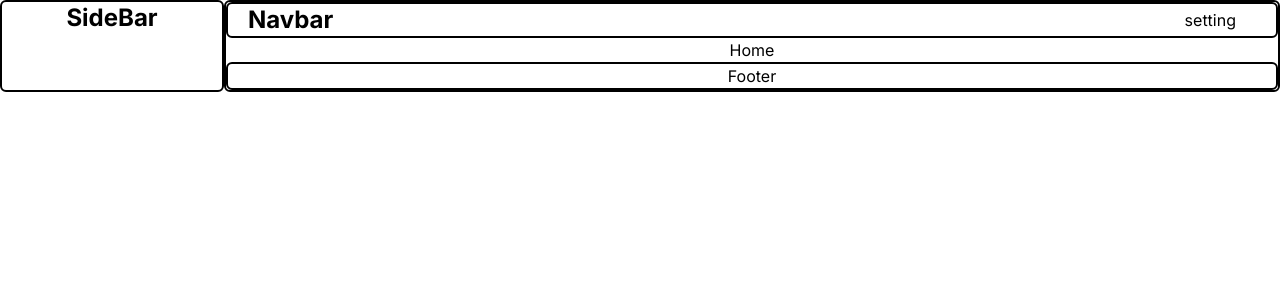
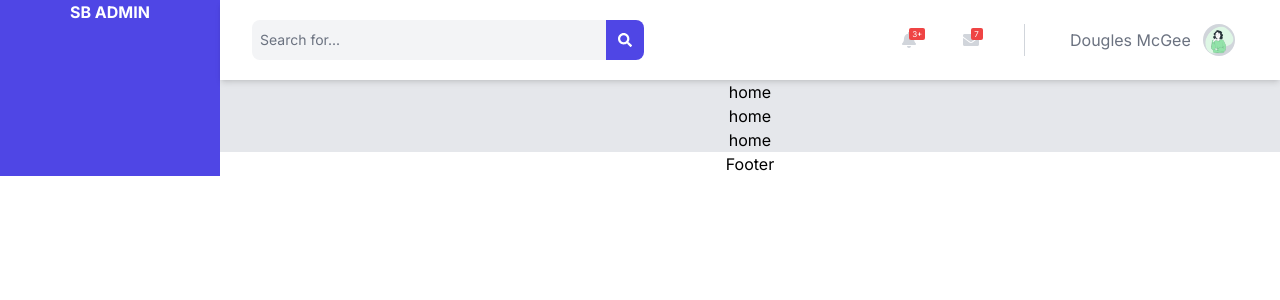
Before and after one commit to samudiSenevirathne/Admin-Dashboard, a Next.js app: page / in a window 1280 px wide. Shown: the top 300 px of the page. Built offline with nearby package versions, Linux system fonts and the light colour scheme.

Commit message:
Header Content Updated

```diff
--- a/app/componant/Dashboard.tsx
+++ b/app/componant/Dashboard.tsx
@@ -3,9 +3,17 @@ import  Footer  from "./Footer";
 
 export default function Dashboard() {
     return (
-      <main className="text-center w-full border-black border-2 rounded-md">
+      <main className="text-center w-full  bg-gray-200">
           <Header />
-          Home
+          <div>
+            home
+          </div>
+          <div>
+            home
+          </div>
+          <div>
+            home
+          </div>
           <Footer/>
       </main>
     );
--- a/app/componant/Footer.tsx
+++ b/app/componant/Footer.tsx
@@ -1,6 +1,6 @@
 export default function Footer() {
     return (
-      <main className="text-center  border-black border-2 rounded-md">
+      <main className="text-center  bg-white">
         <h1>Footer</h1>
       </main>
     );
--- a/app/componant/Header.tsx
+++ b/app/componant/Header.tsx
@@ -1,18 +1,49 @@
+import { FaSearch } from "react-icons/fa";
+import { FaBell } from "react-icons/fa";
+import { FaEnvelope } from "react-icons/fa";
+import Image from 'next/image';
+import User from "../image/Thinking face-bro.png";
+
 export default function Header() {
     return (
-        <nav className="flex ddl:flex-row justify-between dddl:flex-col border-black border-2 rounded-md">
+        <nav className="flex flex-row justify-between bg-white shadow-gray shadow-md">
 
-        <div className="flex flex-row justify-between">
-             <h1 className=" text-black text-2xl font-bold ml-5">Navbar</h1>
-       </div>
+        <div className="w-2/5 flex flex-row">
 
-          <ul className=" ddl:flex list-none mt-1 dddl:mx-5 dddl:flex-col ddl:flex-row dddl:hidden nav ">
+             <input className="w-full ml-8 mt-5 mb-5 bg-gray-100 rounded-l-lg
+             py-2 px-2 text-gray-600  placeholder:text-gray-500 sm:text-sm sm:leading-6
+             focus:outline-none focus:ring-4 focus:ring-offset-inherit  focus:ring-indigo-300  "
+             type="text"  name="title" placeholder="Search for..."/>
 
-              <li className="mr-5 text-1xl text-black font-dancing cursor-pointer ">
-              setting
-              </li>
+             <button className="flex mt-5 mb-5 w-10  mx-auto justify-center rounded-r-lg
+              bg-indigo-600 px-3 focus:ring-4 focus:ring-offset-inherit focus:ring-indigo-300
+             py-1.5 text-sm font-semibold" type="button" >
+             <FaSearch className="my-auto text-white" />
+             </button>
 
-          </ul>
+        </div>
+
+
+          <div className="w-2/5 flex flex-row justify-evenly">
+
+          <div className="flex flex-row cursor-pointer">
+          <FaBell className="my-auto text-gray-300" />
+          <div className="bg-red-500 h-3 w-4 text-center text-white text-[8px] rounded-sm mt-7 ml-2 absolute ">3+</div>
+          </div>
+
+          <div className="flex flex-row cursor-pointer">
+          <FaEnvelope className="my-auto text-gray-300" />
+          <div className="bg-red-500 h-3 w-3 text-center text-white text-[8px] rounded-sm mt-7 ml-2 absolute ">7</div>
+          </div>
+
+           <div  className="bg-gray-300 h-8 w-[1px] my-auto "></div>
+
+           <div className=" flex flex-row " >
+           <h1 className="my-auto text-gray-500 mr-3 cursor-pointer">Dougles McGee</h1>
+           <Image className="h-8 w-8 rounded-full bg-gray-300 my-auto cursor-pointer" src={User} alt="User Profile"/>
+           </div>
+
+          </div>
 
       </nav>
   );
--- a/app/componant/SideBar.tsx
+++ b/app/componant/SideBar.tsx
@@ -1,7 +1,7 @@
 export default function SideBar() {
     return (
-      <main className="text-center mx-auto border-black border-2 rounded-md">
-        <h1 className=" text-black text-2xl font-bold w-[220px]">SideBar</h1>
+      <main className="text-center mx-auto  bg-indigo-600">
+        <h1 className=" text-white  font-bold w-[220px]">SB ADMIN</h1>
       </main>
     );
   }
```
Also changed, not shown: package.json (+5 -4 lines), app/image/Thinking face-bro.png (added), 1 other file (tests, documents, lock files or other folders).
